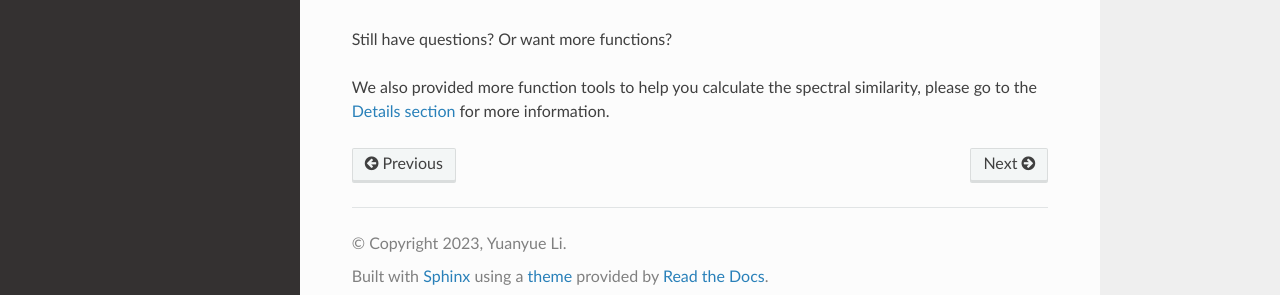
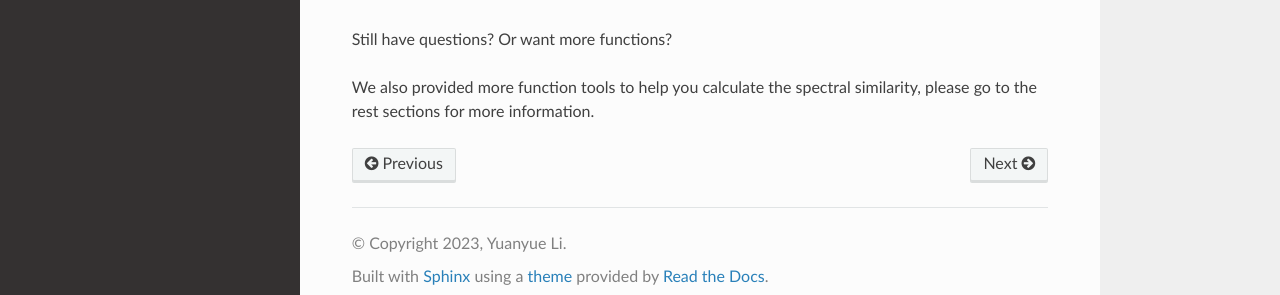
Before and after one commit to YuanyueLi/FlashEntropySearch, a Sphinx documentation site: the page built from docs/source/quickstart.rst, in a window 1280 px wide and 900 px high, scrolled down 1336 px. Shown: the part 587-882 px from the top of the window. Built offline with Sphinx 7.4.7 and the Read the Docs theme 2.0.0, drawn with Linux system fonts in a browser that asks for light colours.

Commit message:
Fix a bug in documents.

```diff
--- a/docs/source/quickstart.rst
+++ b/docs/source/quickstart.rst
@@ -106,4 +106,4 @@ Want more?
 
 Still have questions? Or want more functions?
 
-We also provided more function tools to help you calculate the spectral similarity, please go to the `Details section <details.html>`_ for more information.
+We also provided more function tools to help you calculate the spectral similarity, please go to the rest sections for more information.
```
